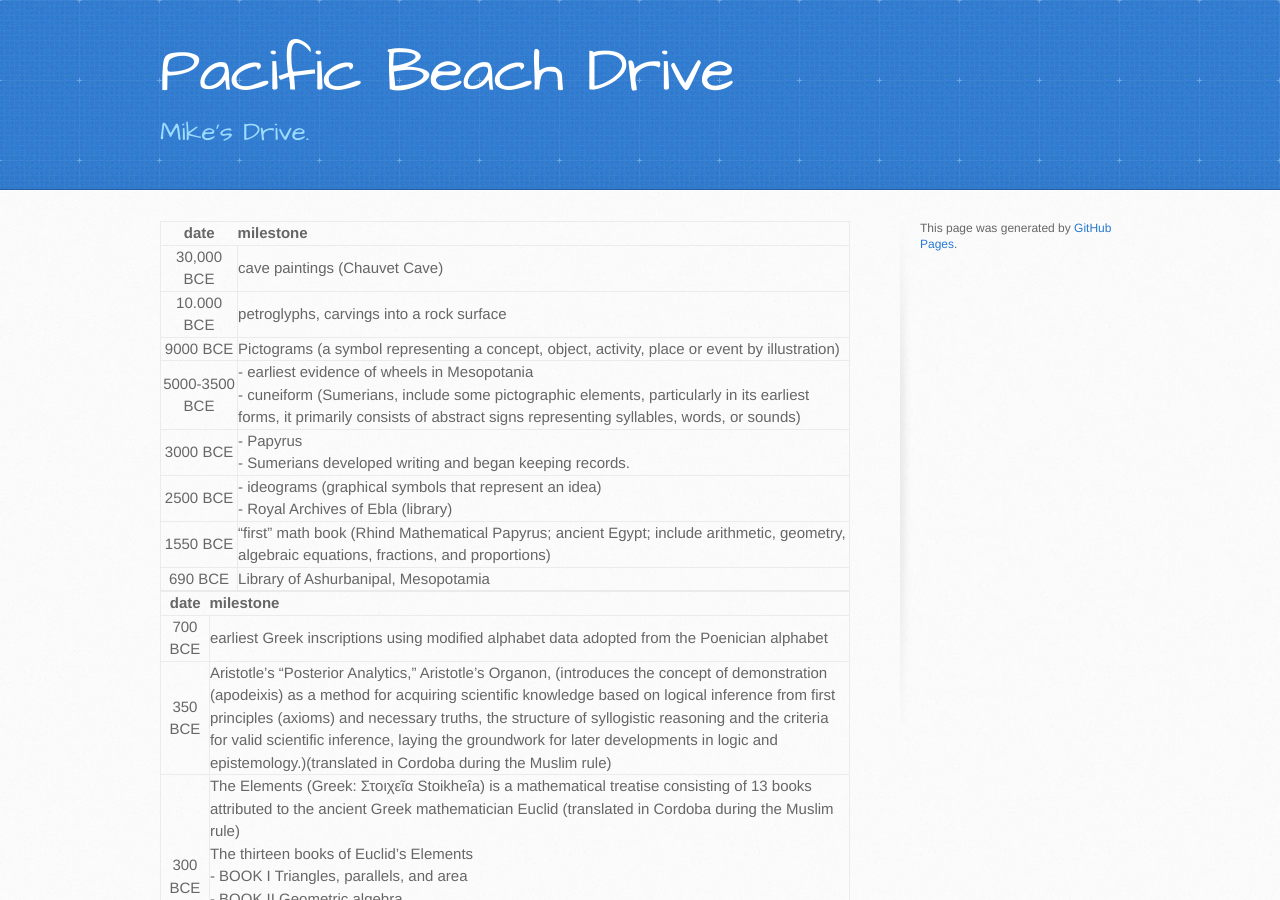
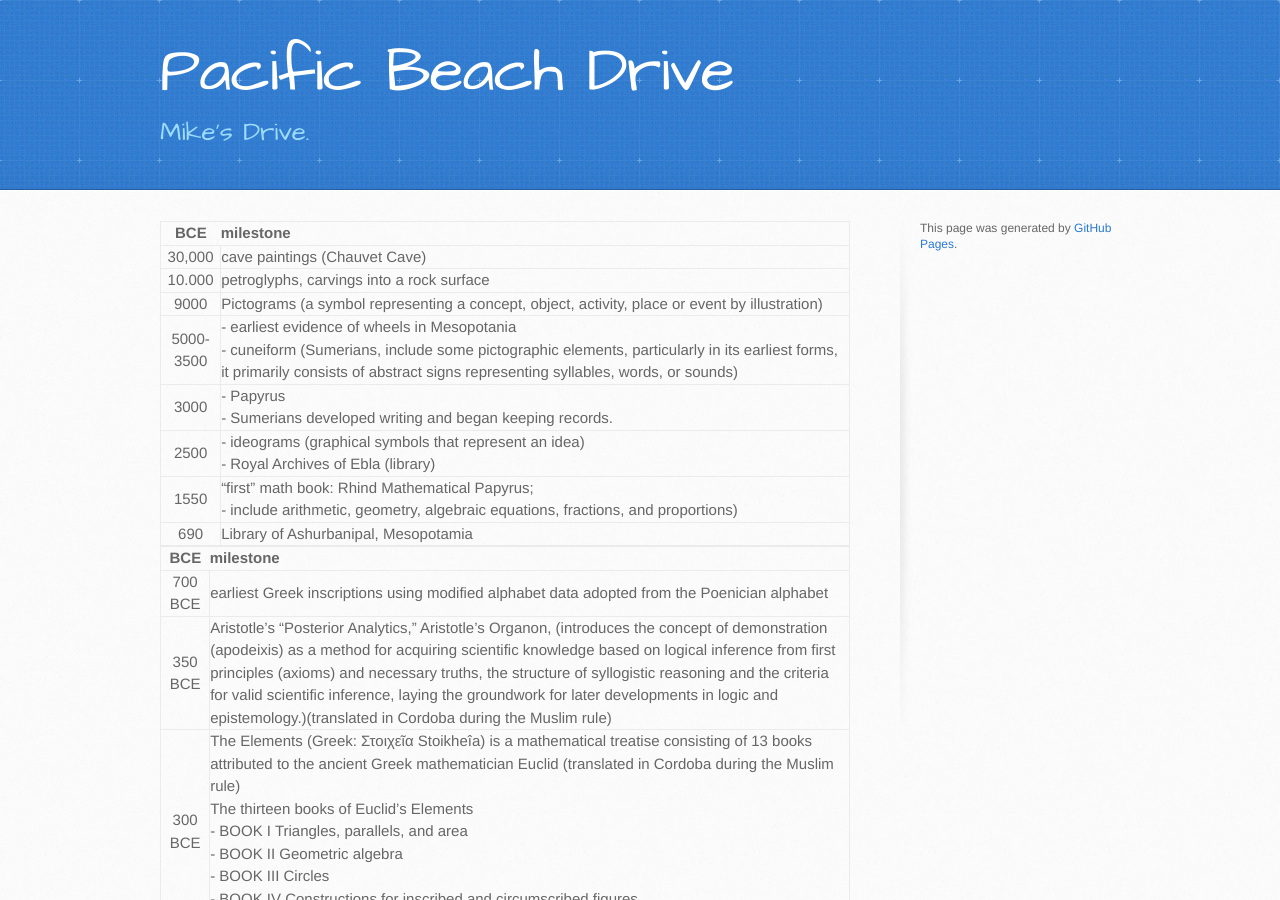
Before and after one commit to trumpfheller/trumpfheller.github.io, a Jekyll site: the page built from epistemologicalTree.md, in a window 1280 px wide and 900 px high. Built offline with Jekyll 4.4.1, drawn with Linux system fonts in a browser that asks for light colours.

Commit message:
Add files via upload

```diff
--- a/epistemologicalTree.md
+++ b/epistemologicalTree.md
@@ -3,18 +3,18 @@ title: epistemological tree
 layout: default
 ---
 
-| <span style="width:250px">**date**</span> | **milestone** |
+| <span style="width:250px">**BCE**</span> | **milestone** |
 |---|:---|
-| 30,000 BCE | cave paintings (Chauvet Cave) |
-| 10.000 BCE | petroglyphs, carvings into a rock surface |
-| 9000 BCE | Pictograms (a symbol representing a concept, object, activity, place or event by illustration) |
-| 5000-3500 BCE | - earliest evidence of wheels in Mesopotania<br>- cuneiform (Sumerians, include some pictographic elements, particularly in its earliest forms, it primarily consists of abstract signs representing syllables, words, or sounds) |
-| 3000 BCE | - Papyrus<br>- Sumerians developed writing and began keeping records.  |
-| 2500 BCE | - ideograms (graphical symbols that represent an idea)<br>- Royal Archives of Ebla (library) |
-| 1550 BCE | "first" math book (Rhind Mathematical Papyrus; ancient Egypt; include arithmetic, geometry, algebraic equations, fractions, and proportions) |
-| 690 BCE | Library of Ashurbanipal, Mesopotamia |
+| 30,000 | cave paintings (Chauvet Cave) |
+| 10.000 | petroglyphs, carvings into a rock surface |
+| 9000 | Pictograms (a symbol representing a concept, object, activity, place or event by illustration) |
+| 5000-3500 | - earliest evidence of wheels in Mesopotania<br>- cuneiform (Sumerians, include some pictographic elements, particularly in its earliest forms, it primarily consists of abstract signs representing syllables, words, or sounds) |
+| 3000 | - Papyrus<br>- Sumerians developed writing and began keeping records.  |
+| 2500 | - ideograms (graphical symbols that represent an idea)<br>- Royal Archives of Ebla (library) |
+| 1550 | "first" math book: Rhind Mathematical Papyrus;<br>- include arithmetic, geometry, algebraic equations, fractions, and proportions) |
+| 690 | Library of Ashurbanipal, Mesopotamia |
 
-| <span style="width:250px">**date**</span> | **milestone** |
+| <span style="width:250px">**BCE**</span> | **milestone** |
 |---|:---|
 | 700 BCE | earliest Greek inscriptions using modified alphabet data adopted from the Poenician alphabet |
 | 350 BCE | Aristotle's "Posterior Analytics," Aristotle's Organon, (introduces the concept of demonstration (apodeixis) as a method for acquiring scientific knowledge based on logical inference from first principles (axioms) and necessary truths, the structure of syllogistic reasoning and the criteria for valid scientific inference, laying the groundwork for later developments in logic and epistemology.)(translated in Cordoba during the Muslim rule) |
```
